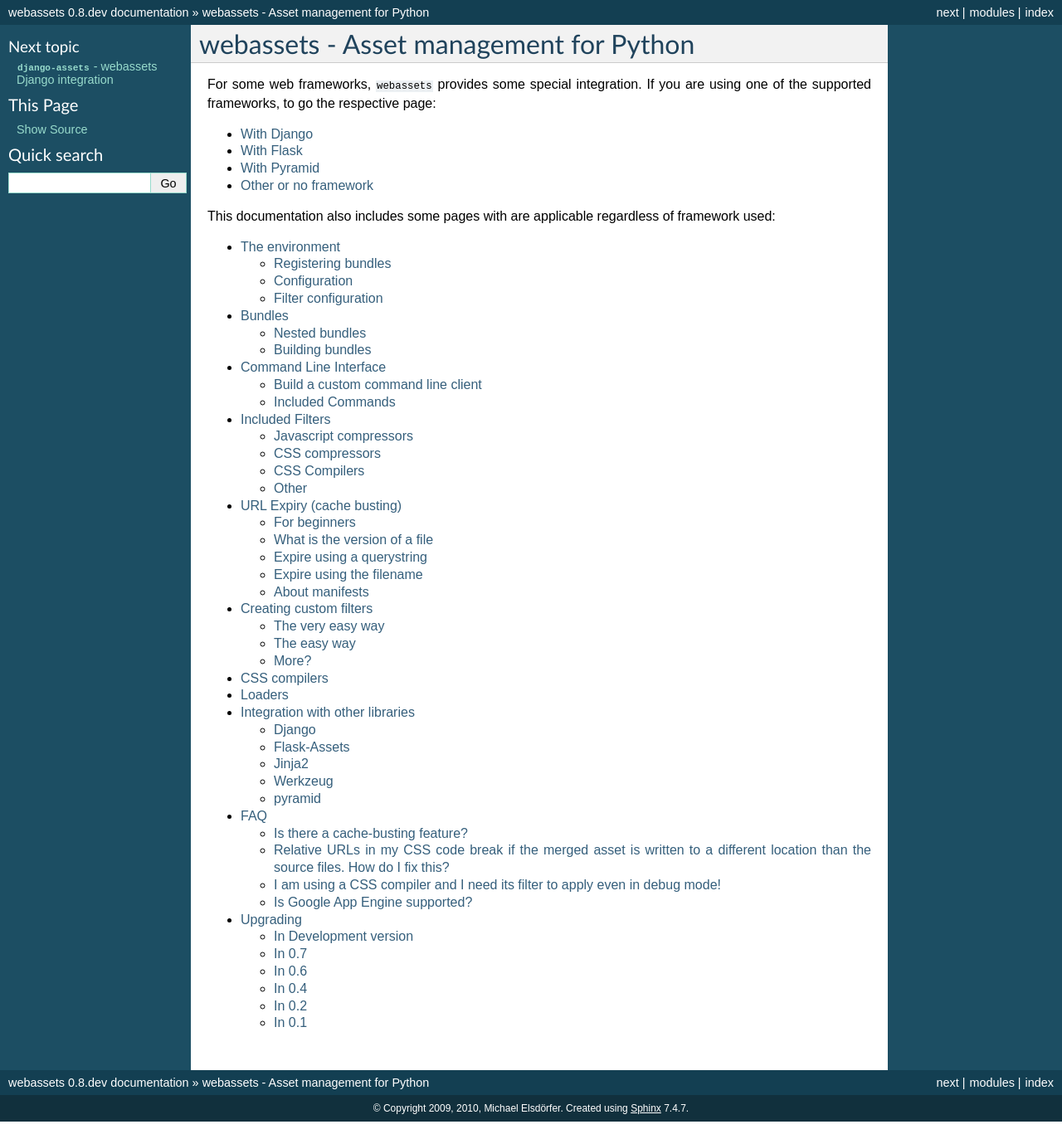
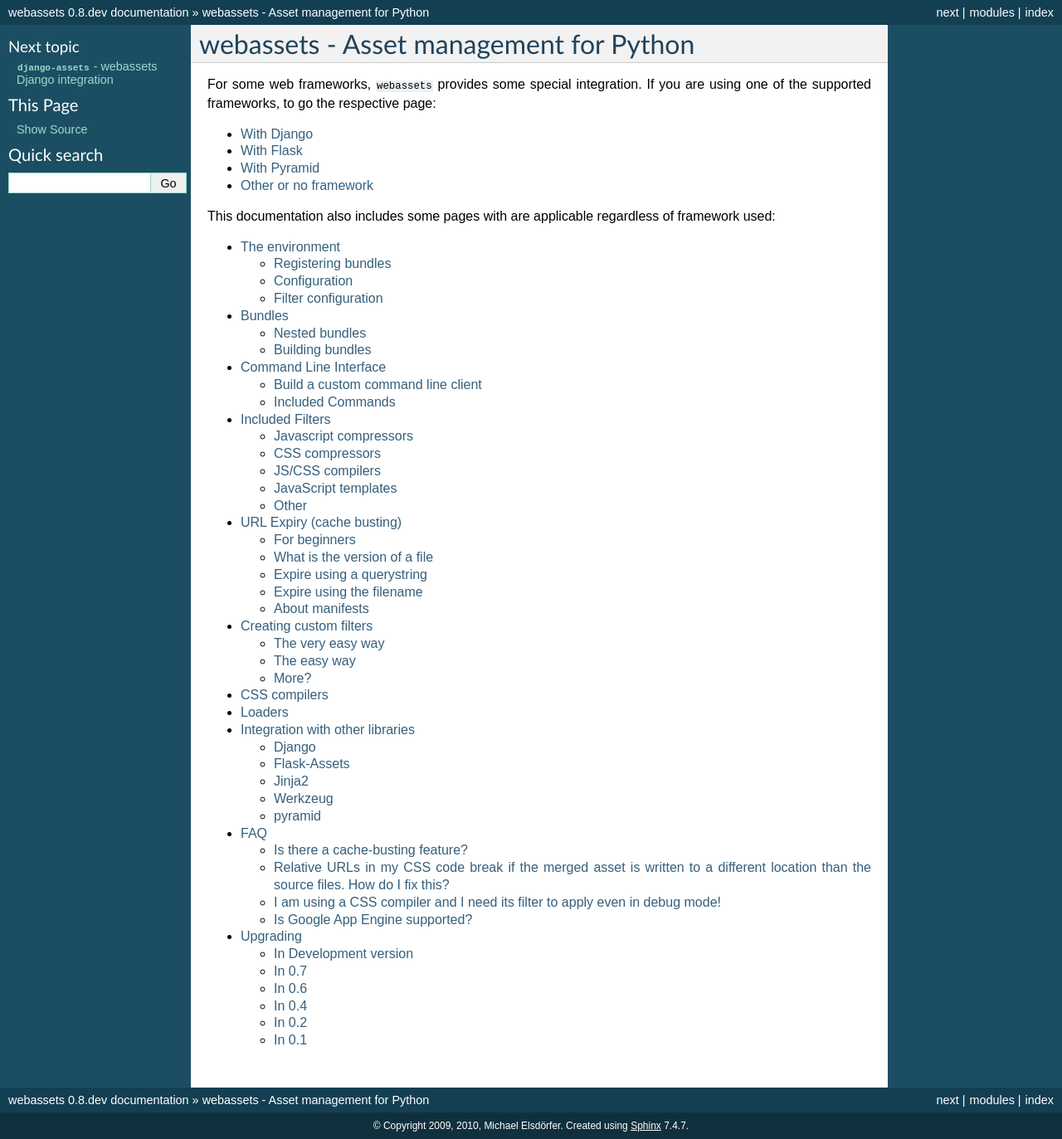
Before and after one commit to miracle2k/webassets, a Sphinx documentation site: the page built from docs/index.rst, in a window 1280 px wide. Shown: the whole page at 83% size. Built offline with Sphinx 7.4.7, drawn with Linux system fonts in a browser that asks for light colours; before the commit the page ends 1352 px from its top, so only the background shows below that.

Commit message:
Filter documentation: group JS template filters.

```diff
--- a/docs/builtin_filters.rst
+++ b/docs/builtin_filters.rst
@@ -75,7 +75,7 @@
 
 
 ``cleancss``
-~~~~~~~~~~~
+~~~~~~~~~~~~
 
 .. autoclass:: webassets.filter.cleancss.CleanCSS
 
@@ -88,8 +88,8 @@
 
 .. _filters-css-compilers:
 
-CSS Compilers
--------------
+JS/CSS compilers
+----------------
 
 ``clevercss``
 ~~~~~~~~~~~~~
@@ -137,22 +137,14 @@
 .. autoclass:: webassets.filter.pyscss.PyScss
 
 
-Other
------
+``coffeescript``
+~~~~~~~~~~~~~~~~
 
-.. _filters-cssrewrite:
-
-``cssrewrite``
-~~~~~~~~~~~~~~
-
-.. autoclass:: webassets.filter.cssrewrite.CSSRewrite
+.. autoclass:: webassets.filter.coffeescript.CoffeeScript
 
 
-``datauri``
-~~~~~~~~~~~~~~
-
-.. autoclass:: webassets.filter.datauri.CSSDataUri
-
+JavaScript templates
+--------------------
 
 ``jst``
 ~~~~~~~~~~~~~~
@@ -172,6 +164,23 @@
 .. autoclass:: webassets.filter.dust.DustJS
 
 
+Other
+-----
+
+.. _filters-cssrewrite:
+
+``cssrewrite``
+~~~~~~~~~~~~~~
+
+.. autoclass:: webassets.filter.cssrewrite.CSSRewrite
+
+
+``datauri``
+~~~~~~~~~~~~~~
+
+.. autoclass:: webassets.filter.datauri.CSSDataUri
+
+
 ``cssprefixer``
 ~~~~~~~~~~~~~~~
 
@@ -182,9 +191,3 @@
 ~~~~~~~~
 
 .. autoclass:: webassets.filter.gzip.GZip
-
-
-``coffeescript``
-~~~~~~~~~~~~~~~~
-
-.. autoclass:: webassets.filter.coffeescript.CoffeeScript
```
